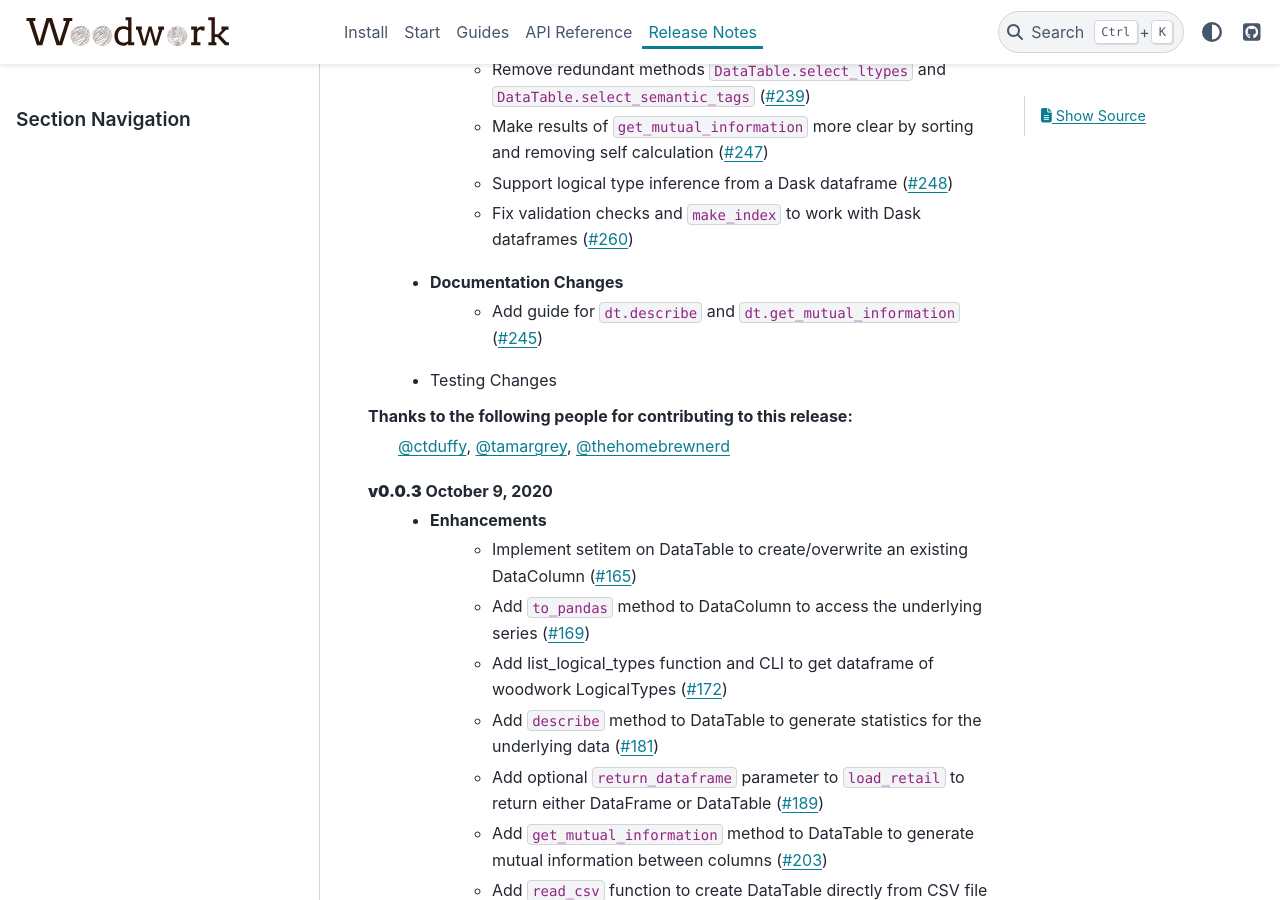
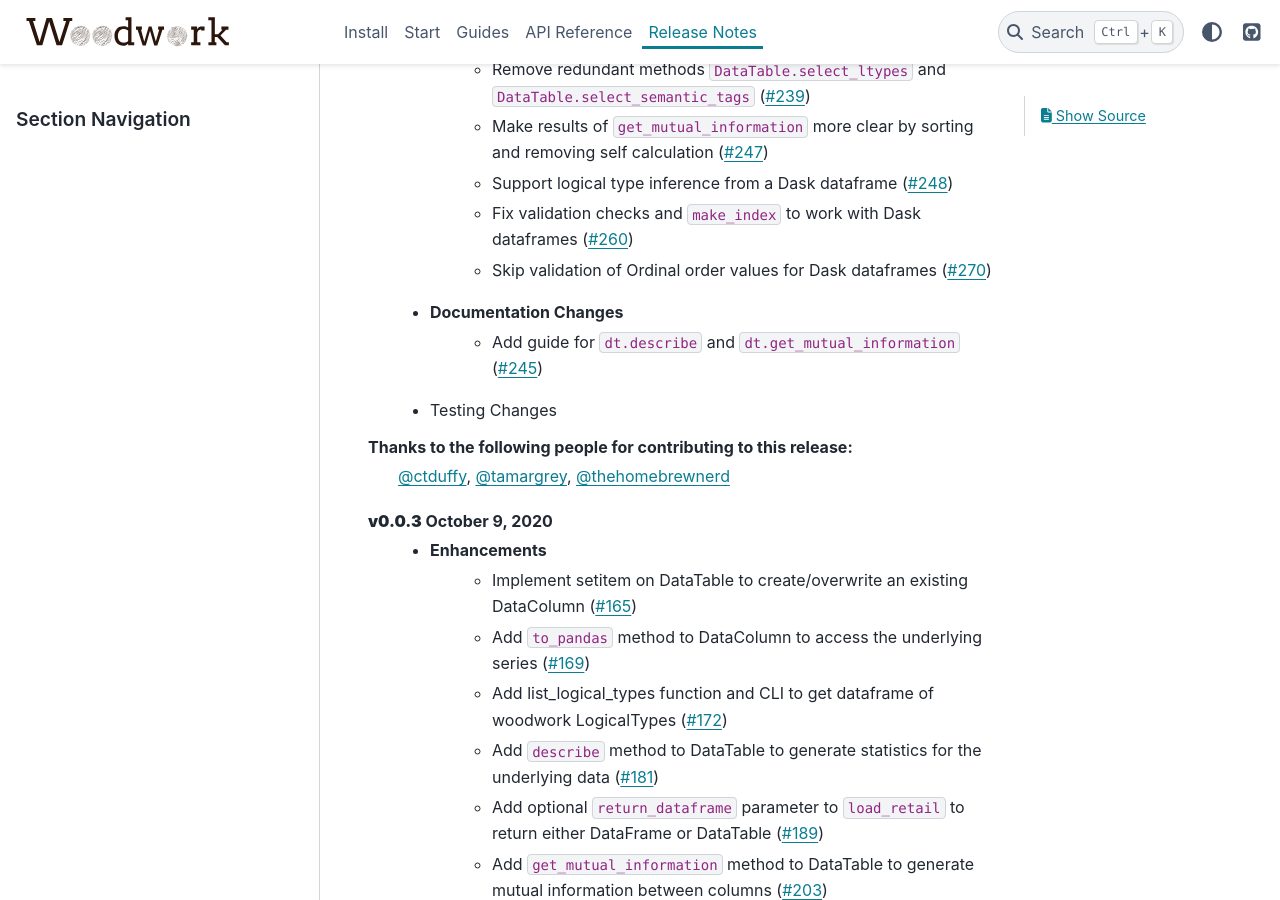
Before and after one commit to alteryx/woodwork, a Sphinx documentation site: the page built from docs/source/release_notes.rst, in a window 1280 px wide and 900 px high, scrolled down 511 px. Built offline with Sphinx 7.4.7 and the PyData theme 0.15.4, drawn with Linux system fonts in a browser that asks for light colours; comment, search, counter and statistics services are not loaded.

Commit message:
update release notes

```diff
--- a/docs/source/release_notes.rst
+++ b/docs/source/release_notes.rst
@@ -14,6 +14,7 @@ Release Notes
         * Make results of ``get_mutual_information`` more clear by sorting and removing self calculation (:pr:`247`)
         * Support logical type inference from a Dask dataframe (:pr:`248`)
         * Fix validation checks and ``make_index`` to work with Dask dataframes (:pr:`260`)
+        * Skip validation of Ordinal order values for Dask dataframes (:pr:`270`)
     * Documentation Changes
         * Add guide for ``dt.describe`` and ``dt.get_mutual_information`` (:pr:`245`)
     * Testing Changes
```
